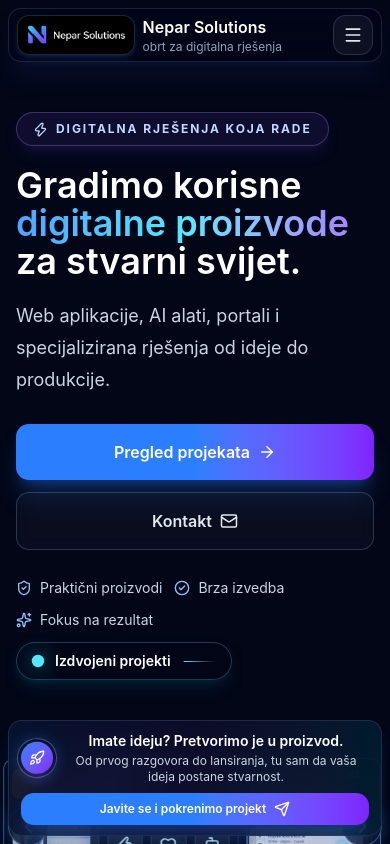
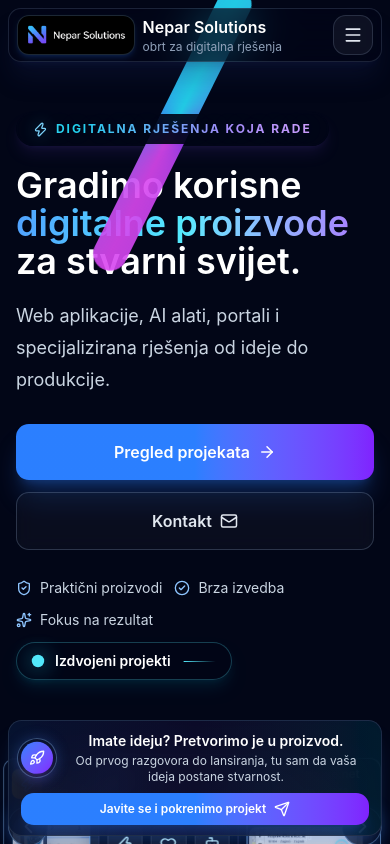
Before and after one commit to Weparche/nepar, a React (Vite) app: page / in a window 390 px wide. Shown: the top 844 px of the page. Built offline with nearby package versions, Linux system fonts and the light colour scheme.

Commit message:
chatgpt-redizajn-mobile

```diff
--- a/src/App.jsx
+++ b/src/App.jsx
@@ -288,10 +288,10 @@ function Hero() {
             initial={{ opacity: 0, y: 14 }}
             animate={{ opacity: 1, y: 0 }}
             transition={{ delay: 0.08, duration: 0.65 }}
-            className="mb-5 inline-flex items-center gap-2 rounded-full border border-violet-400/30 bg-violet-500/10 px-4 py-2 text-xs font-bold uppercase tracking-[0.16em] text-blue-200 shadow-lg shadow-violet-500/10"
+            className="hero-kicker mb-5 inline-flex items-center gap-2 rounded-full bg-slate-950/82 px-4 py-2 text-xs font-bold uppercase tracking-[0.16em] shadow-lg shadow-violet-500/10"
           >
             <Zap size={15} />
-            DIGITALNA RJE&#352;ENJA KOJA RADE
+            <span className="hero-kicker-text">DIGITALNA RJE&#352;ENJA KOJA RADE</span>
           </motion.div>
 
           <motion.h1
--- a/src/styles.css
+++ b/src/styles.css
@@ -32,14 +32,90 @@ body {
   border-radius: 6px;
 }
 
+.hero-kicker {
+  position: relative;
+  isolation: isolate;
+  border: 1px solid transparent;
+}
+
+.hero-kicker::before {
+  content: "";
+  position: absolute;
+  inset: -1px;
+  z-index: -2;
+  border-radius: inherit;
+  background: conic-gradient(
+    from 0deg,
+    rgba(59, 130, 246, 0.95),
+    rgba(34, 211, 238, 0.95),
+    rgba(124, 58, 237, 0.95),
+    rgba(217, 70, 239, 0.9),
+    rgba(59, 130, 246, 0.95)
+  );
+  animation: kicker-ring-spin 3.4s linear infinite;
+}
+
+.hero-kicker::after {
+  content: "";
+  position: absolute;
+  inset: 1px;
+  z-index: -1;
+  border-radius: inherit;
+  background: rgba(2, 6, 23, 0.92);
+}
+
+.hero-kicker svg {
+  color: rgb(125, 211, 252);
+  filter: drop-shadow(0 0 8px rgba(34, 211, 238, 0.45));
+}
+
+.hero-kicker-text {
+  background: linear-gradient(
+    90deg,
+    #93c5fd,
+    #22d3ee,
+    #a78bfa,
+    #f0abfc,
+    #93c5fd
+  );
+  background-size: 240% 100%;
+  -webkit-background-clip: text;
+  background-clip: text;
+  color: transparent;
+  animation: kicker-text-shimmer 2.8s ease-in-out infinite;
+  text-shadow: 0 0 20px rgba(34, 211, 238, 0.18);
+}
+
 .orbital-item,
 .orbital-card {
   backface-visibility: hidden;
   transform: translateZ(0);
 }
 
+@keyframes kicker-ring-spin {
+  to {
+    transform: rotate(360deg);
+  }
+}
+
+@keyframes kicker-text-shimmer {
+  0%,
+  100% {
+    background-position: 0% 50%;
+  }
+
+  50% {
+    background-position: 100% 50%;
+  }
+}
+
 @media (prefers-reduced-motion: reduce) {
   html {
     scroll-behavior: auto;
   }
+
+  .hero-kicker::before,
+  .hero-kicker-text {
+    animation: none;
+  }
 }
```
Also changed, not shown: 4 other files (tests, documents, lock files or other folders).
